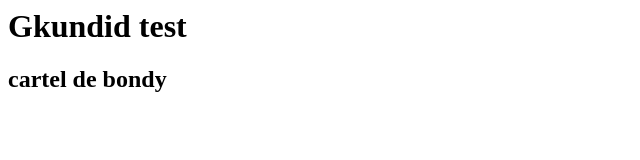
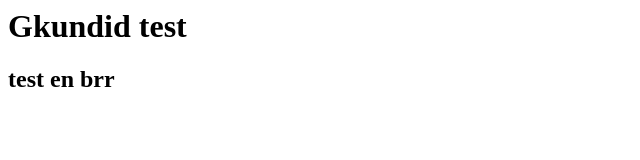
Before and after one commit to Gkundid/Gkundid.github.io, a plain HTML site: page index.html in a window 1280 px wide. Shown: the whole page, without its empty margins (0-640 px from the left). Drawn offline with Linux system fonts and the light colour scheme.

Commit message:
Update index.html

```diff
--- a/index.html
+++ b/index.html
@@ -1,2 +1,2 @@
 <h1>Gkundid test</h1>
-<h2>cartel de bondy</h2>
+<h2>test en brr</h2>
```
